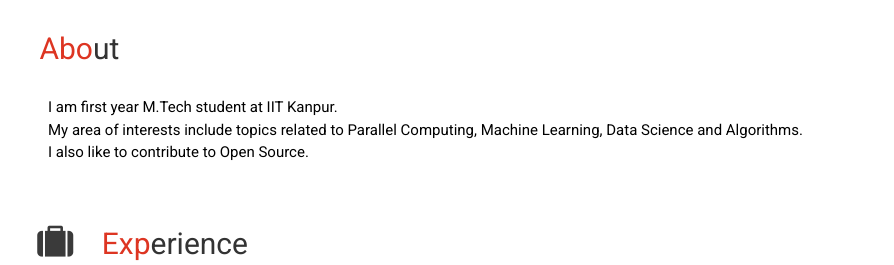
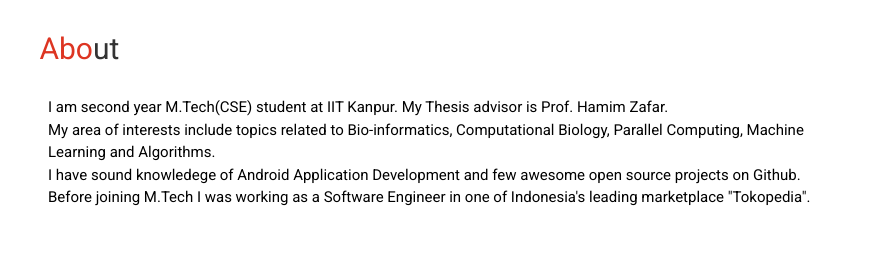
Before and after one commit to aarsy/aarsy.github.io, a plain HTML site: page index.html in a window 1280 px wide. Shown: the top 265 px of the page, 0-894 px from the left. Drawn offline with nearby package versions, Linux system fonts and the light colour scheme; some icons are missing.

Commit message:
Info updated

```diff
--- a/index.html
+++ b/index.html
@@ -60,9 +60,9 @@
 
                   </h2>
                   <div class="w3-container">
-                     <p>I am first year M.Tech student at IIT Kanpur.
-                        <br> My area of interests include topics related to Parallel Computing, Machine Learning, Data Science and Algorithms.
-                        <br> I also like to contribute to Open Source.
+                     <p>I am second year M.Tech(CSE) student at IIT Kanpur. My Thesis advisor is Prof. Hamim Zafar.
+                        <br> My area of interests include topics related to Bio-informatics, Computational Biology, Parallel Computing, Machine Learning and Algorithms.
+                        <br> I have sound knowledege of Android Application Development and few awesome open source projects on Github. Before joining M.Tech I was working as a Software Engineer in one of Indonesia's leading marketplace "Tokopedia".
                      </p>
                   </div>
                </div>
```
